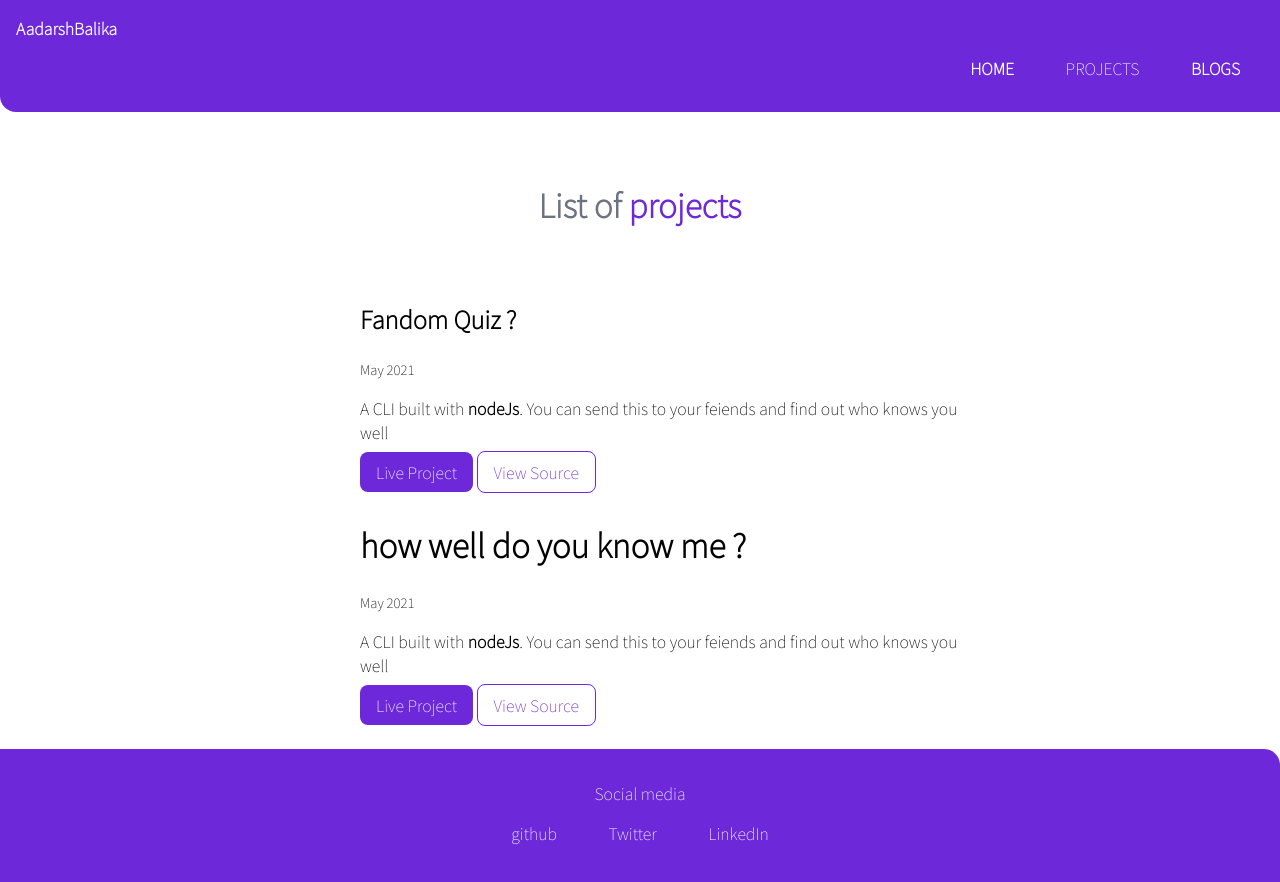
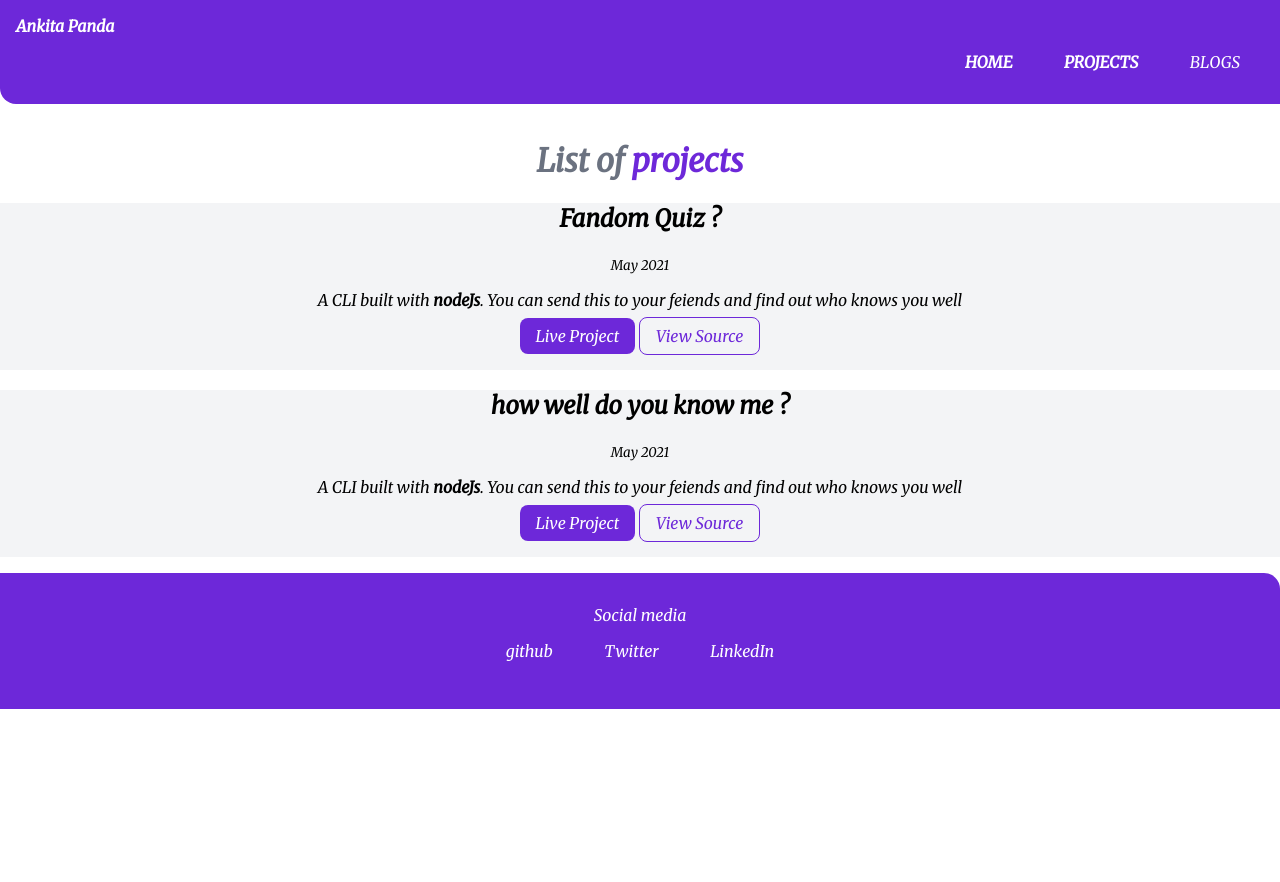
Before and after one commit to Ankita-22/Portfolio, a plain HTML site: page lib/projects.html in a window 1280 px wide. After the commit the page ends 800 px from the top, so only its background shows below. Drawn offline with Linux system fonts and the light colour scheme.

Commit message:
feat:Added few details
Added few details

```diff
--- a/index.css
+++ b/index.css
@@ -1,14 +1,15 @@
-@import url('https://fonts.googleapis.com/css2?family=Noto+Sans+JP:wght@100&display=swap');
-
+/* @import url('https://fonts.googleapis.com/css2?family=Noto+Sans+JP:wght@100&display=swap'); */
+@import url('https://fonts.googleapis.com/css2?family=Merriweather:ital@1&display=swap');
 :root {
     --primary-color: #6D28D9;
     --dark--grey: #6B7280;
-    --off-white: #E5E7EB;
+    --off-white: #F3F4F6;
 }
 
 body {
-    font-family: 'Noto Sans JP', sans-serif;
-    margin: 0px
+    /* font-family: 'Noto Sans JP', sans-serif; */
+    margin: 0px;
+    font-family: 'Merriweather', serif;
 }
 /* Spaces */
 
@@ -22,11 +23,12 @@ hr {
     padding-left: 1rem;
     padding-right: 1rem;
     padding-bottom: 1rem;
+    /* background-color: var(--off-white); */
 }
 
-.container-center {
+.container-blog {
     max-width: 600px;
-    margin: auto;
+     margin: auto;
 }
 
 /* links */
@@ -95,9 +97,9 @@ hr {
 
 /* header */
 
-.hero {
+/* .hero {
     padding: 2rem;
-}
+} */
 
 .hero .hero-img {
     margin: auto;
@@ -115,17 +117,18 @@ hr {
     color: var(--primary-color);
 }
 .hero p{
-    text-align: center;
+    margin-left: 24rem;
 }
 .hero-head{
-    /* text-align: center; */
-    margin-left: 16rem;
+    text-align: center;
+    /* margin-left: 16rem; */
 }
+
 /* section */
 
 .section h1 {
     text-align: center;
-    padding-top: 1rem;
+    padding-top: 0.5rem;
 }
 /* .section p{
     text-align: center;
@@ -133,10 +136,14 @@ hr {
 .ow {
     background-color: var(--off-white);
     height: 167px;
+    text-align: center;
 }
-.on{
+/* .on{
     height:194px;
     background-color: var(--off-white);
+} */
+.blog{
+    /* text-align: center; */
 }
 .head{
     margin-left: 0px;
--- a/lib/projects.html
+++ b/lib/projects.html
@@ -9,14 +9,14 @@
 </head>
 <body>
     <nav class="navigation container">
-        <div class="nav-brand">AadarshBalika</div>
+        <div class="nav-brand">Ankita Panda</div>
         <ul class="list-non-bullet nav-pills">
             <li class="list-item-inline">
                 <a class="link link-active" href="/">HOME</a></li>
             <li class="list-item-inline">
-                <a class="link" href="/lib/projects.html">PROJECTS</a></li>
+                <a class="link link-active" href="/lib/projects.html">PROJECTS</a></li>
             <li class="list-item-inline">
-                <a class="link link-active" href="/lib/blogs.html">BLOGS</a></li>
+                <a class="link " href="/lib/blogs.html">BLOGS</a></li>
         </ul>
     </nav>
     <header class="hero">
@@ -24,21 +24,20 @@
         <!-- <h2>This is your mark 5 assignment <a href="/">Mark 5</a></h2> -->
     </header>
 
-    <ul class="list-non-bullet">
-        <li>
+        <section class="section ow">
             <div class="container container-center">
-            <h2>Fandom Quiz ?</h2>
-            <small>May 2021</small>
+                <h2>Fandom Quiz ?</h2>
+                <small>May 2021</small>
             <p>A CLI built with <strong>nodeJs</strong>.
             You can send this to your feiends and find out who knows you well</p>
 
             <a class="link primary-link" href="https://google.com">Live Project</a>
             <a class="link secondary-link" href="https://github.com/Ankita-22/Fandom-quiz">View Source</a>
-        </div>
-        </li>
-        <li>
+            </div>
+        </section>
+        <section class="section ow">
             <div class="container container-center">
-            <h1>how well do you know me ?</h1>
+                <h2>how well do you know me ?</h2>
             <small>May 2021</small>
             <p>A CLI built with <strong>nodeJs</strong>.
             You can send this to your feiends and find out who knows you well</p>
@@ -46,9 +45,8 @@
             <a class="link primary-link" href="https://google.com">Live Project</a>
             <a class="link secondary-link" href="https://github.com/Ankita-22/KnowMe">View Source</a>
             </div>
-        </li>
+        </section>
 
-    </ul>
 
     <footer class="footer">
         <div class="footer-header">Social media
```
Also changed, not shown: index.html (+1 -1 lines), lib/blogpost.html (+3 -3 lines), lib/blogs.html (+4 -4 lines), 1 other file.
